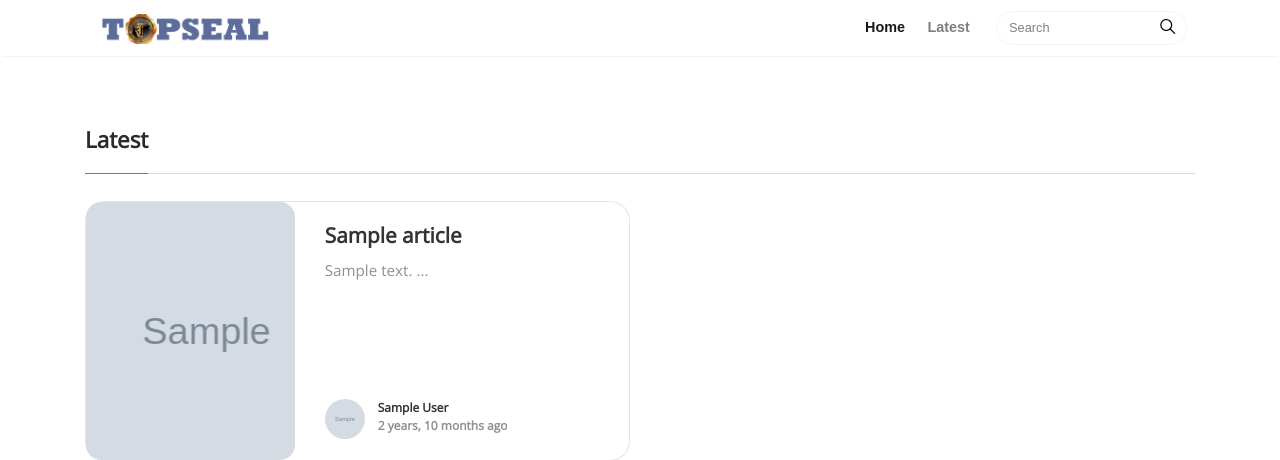
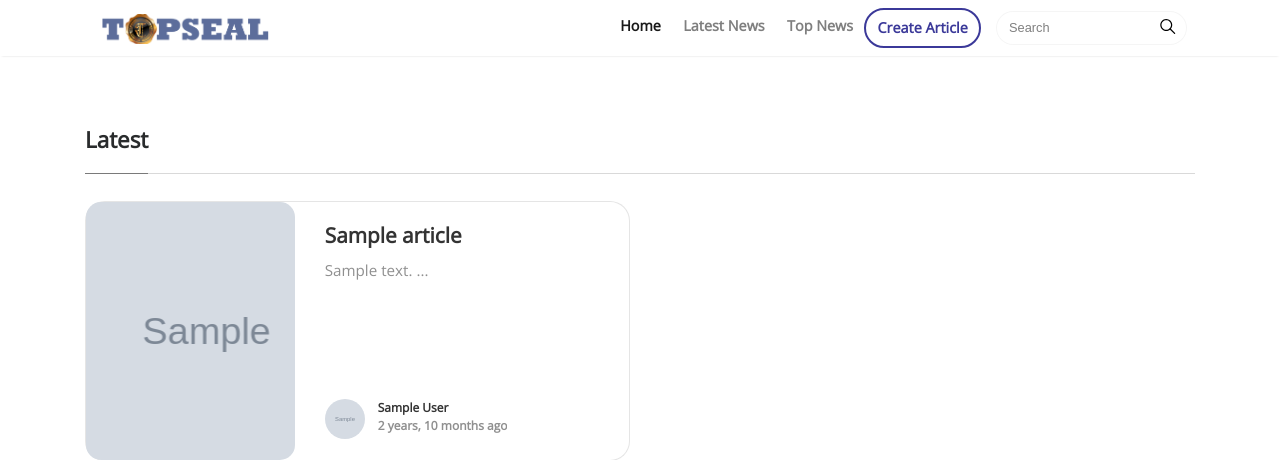
Before and after one commit to AlphaCodz/TSEAL-Website, a Django app: page /latest/ in a window 1280 px wide. Shown: the top 460 px of the page. Run offline with Django 4.2, Linux system fonts and the light colour scheme; tables that the repository leaves empty hold one stand-in row (values such as "Sample post"); grey boxes marked "Sample" are stand-in pictures; some libraries are stand-ins or nearby versions.

Commit message:
pushing on

```diff
--- a/Topseal-website/blog/models.py
+++ b/Topseal-website/blog/models.py
@@ -1,6 +1,8 @@
 from django.db import models
 from django.contrib.auth.models import AbstractUser, UserManager, BaseUserManager
 from django.urls import reverse
+# from sorl.thumbnail import get_thumbnail
+
 
 # Create your models here.
 
@@ -28,19 +30,11 @@ class MyUser(AbstractUser):
         ('D', 'Draft'),
         ('P', 'Published'),
     )
-    GENDER_CHOICES = (
-        ('M', 'Male'),
-        ('F', 'Female'),
-        ('O', 'Other'),
-        )
-    gender = models.CharField(max_length= 10, choices=GENDER_CHOICES)
     first_name = models.CharField(max_length=250)
     last_name = models.CharField(max_length=250)
     profile_image = models.ImageField(upload_to="profile_images/", null=True)
     email = models.EmailField(unique=True)
-    username = models.CharField(blank=True, max_length=100)
-    verified_email = models.BooleanField(default=False)
-    verified_phonenumber = models.BooleanField(default=False, null=True)
+    writer = models.BooleanField(default=False)
 
     USERNAME_FIELD = "email"
     REQUIRED_FIELDS = []
@@ -54,12 +48,15 @@ class Article(models.Model):
     title = models.CharField(max_length=300, unique=True)
     author = models.ForeignKey(MyUser, on_delete=models.PROTECT)
     description_image = models.ImageField(upload_to="article_images/", null=True)
+    image_description = models.CharField(max_length=100, null=True)
+    nb = models.TextField(null=True)
     content = models.TextField()
     tag1 = models.CharField(max_length=100, null=True)
     tag2 = models.CharField(max_length=100, null=True)
     tag3 = models.CharField(max_length=100, null=True)
-    feature_story = models.BooleanField(default=False,null=True)
     published_at = models.DateTimeField(auto_now_add=True, null=True)
+    featured = models.BooleanField(default=False, null=True)
+    top_story = models.BooleanField(default=False, null=True)
 
     def __str__(self):
         return f"Title: {self.title}  ||  Author: {self.author.first_name} {self.author.last_name}"
--- /dev/null
+++ b/Topseal-website/blog/registration.py
@@ -0,0 +1 @@
+from django.forms import ModelForm
--- a/Topseal-website/blog/templates/article_detail.html
+++ b/Topseal-website/blog/templates/article_detail.html
@@ -23,7 +23,7 @@ font-family: 'Open Sans', sans-serif; font-weight:bold;">
 		<img class="featured-image img-fluid" src="{{articles.description_image.url}}" alt="" style="border-radius: 10px;">
 		<blockquote>
 			<!-- Put image description here -->
-			image description: Mr Tanko Mohammed poses for Topseal Media reporters
+			{{articles.image_description}}
 			<!-- Source: Google  -->
 		</blockquote>
 		<!-- End Featured Image -->
@@ -36,7 +36,7 @@ font-family: 'Open Sans', sans-serif; font-weight:bold;">
 			<p>
 				{{articles.content}}
 				<blockquote>
-					Do you know that Nigeria ranks one of the Top African Countries with a large GPD?
+					{{articles.nb}}
 					<!-- LISTS, FACTS, NB's e.t.c -->
 				</blockquote>
 			</p>
--- a/Topseal-website/blog/templates/article_list.html
+++ b/Topseal-website/blog/templates/article_list.html
@@ -14,7 +14,8 @@
 	================================================== -->
 	<section class="recent-posts">
 	<div class="section-title">
-		<h2><span>All Stories</span></h2>
+		<h2 style="border-radius: 20px; font-family: 'Lato', sans-serif;
+		font-family: 'Open Sans', sans-serif; font-weight:bold; font-weight:bolder;"><span>All Stories</span></h2>
 	</div>
 	<div class="card-columns listrecent">
 
@@ -27,7 +28,7 @@
 			</a>
 			<div class="card-block">
 				<h2 class="card-title"><a href="{{articles.id}}">{{articles.title}}</a></h2>
-				<h4 class="card-text">{{articles.content|slice:"200"}} ....</h4>
+				<h4 class="card-text" style="font-weight:bold;">{{articles.content|slice:"200"}} ....</h4>
 				<div class="metafooter">
 					<div class="wrapfooter">
 						<span class="meta-footer-thumb">
@@ -82,5 +83,6 @@
 <script src="{% static 'js/bootstrap.min.js' %}"></script>
 <script src="{% static 'js/ie10-viewport-bug-workaround.js' %}"></script>
 </body>
+</html>
 
 {% endblock %}
--- a/Topseal-website/blog/templates/author.html
+++ b/Topseal-website/blog/templates/author.html
@@ -152,6 +152,6 @@
 <script src="https://cdnjs.cloudflare.com/ajax/libs/tether/1.4.0/js/tether.min.js" integrity="sha384-DztdAPBWPRXSA/3eYEEUWrWCy7G5KFbe8fFjk5JAIxUYHKkDx6Qin1DkWx51bBrb" crossorigin="anonymous"></script>
 <script src="{% static 'js/bootstrap.min.js' %}"></script>
 <script src="{% static 'js/ie10-viewport-bug-workaround.js' %}"></script>
+
 </body>
-
 {% endblock %}
--- a/Topseal-website/blog/templates/webadmin/base.html
+++ b/Topseal-website/blog/templates/webadmin/base.html
@@ -32,14 +32,24 @@
             <!-- End Logo -->
             <div class="collapse navbar-collapse" id="navbarsExampleDefault">
                 <!-- Begin Menu -->
-                <ul class="navbar-nav ml-auto" style="font-family:sans-serif; font-weight:bold;">
+                <ul class="navbar-nav ml-auto" style="font-family: 'Lato', sans-serif;
+                font-family: 'Open Sans', sans-serif; font-weight:bold;">
                     <li class="nav-item active">
                         <a class="nav-link" href="{% url 'blog:index' %}">Home <span class="sr-only">(current)</span></a>
-                        </li>
+                    </li>
 
-                        <li class="nav-item">
-                    <a class="nav-link" href="{% url 'blog:latest' %}">Latest</a>
+                    <li class="nav-item">
+                        <a class="nav-link" href="{% url 'blog:latest' %}">Latest News</a>
                     </li>
+
+                    <li class="nav-item">
+                        <a class="nav-link" href="{% url 'blog:latest' %}">Top News</a>
+                    </li>
+
+                    <li class="nav-item">
+                        <a class="nav-link" href="{% url 'blog:create' %}" style="border: 2px solid black; color:rgb(59, 57, 153); border-radius:20px; border-color:rgb(59, 57, 153); text-align:center;">Create Article</a>
+                    </li>
+
 
 
                 </ul>
--- a/Topseal-website/blog/templates/webadmin/latest.html
+++ b/Topseal-website/blog/templates/webadmin/latest.html
@@ -1,7 +1,9 @@
 {% extends "webadmin/base.html" %}
 {% block body %}
+{% load static %}
 <!-- Begin Featured
 	================================================== -->
+<body>
 	<section class="featured-posts" style="border-radius: 20px; font-family: 'Lato', sans-serif;
     font-family: 'Open Sans', sans-serif; font-weight:bold;">
         <div class="section-title">
@@ -49,5 +51,11 @@
 
         </div>
         </section>
+<script src="{% static 'js/jquery.min.js' %}"></script>
+<script src="https://cdnjs.cloudflare.com/ajax/libs/tether/1.4.0/js/tether.min.js" integrity="sha384-DztdAPBWPRXSA/3eYEEUWrWCy7G5KFbe8fFjk5JAIxUYHKkDx6Qin1DkWx51bBrb" crossorigin="anonymous"></script>
+<script src="{% static 'js/bootstrap.min.js' %}"></script>
+<script src="{% static 'js/ie10-viewport-bug-workaround.js' %}"></script>
+</body>
+</html>
 
 {% endblock %}
--- a/Topseal-website/blog/urls.py
+++ b/Topseal-website/blog/urls.py
@@ -8,5 +8,6 @@ urlpatterns = [
     path("home/", HomePage.as_view(), name="index"),
     re_path(r"^latest/$",LatestArticlePage.as_view(), name="latest"),
     re_path(r'^home/(?P<pk>\d+)/$', Details.as_view(), name='book-detail'),
-    re_path(r'latest/(?P<pk>\d+)/$', ContentDetails.as_view(), name="content-details")
+    re_path(r'latest/(?P<pk>\d+)/$', ContentDetails.as_view(), name="content-details"),
+    re_path(r'create/article/', views.CreateArticle,name="create")
 ]
--- a/Topseal-website/blog/views.py
+++ b/Topseal-website/blog/views.py
@@ -1,7 +1,9 @@
-from django.shortcuts import render
+from django.shortcuts import render, redirect
 from django.http import HttpResponse
 from .models import Article
 from django.views.generic import DetailView, ListView, TemplateView
+from .forms import ArticleForm
+
 
 # Create your views here.
 # HOME PAGE
@@ -28,3 +30,16 @@ class ContentDetails(DetailView):
     model = Article
     template_name = "article_detail.html"
     context_object_name = "articles"
+
+def CreateArticle(request):
+    if request.method == 'POST':
+        form = ArticleForm(request.POST, request.FILES)
+        if form.is_valid():
+            form.save()
+
+            return redirect('/home')
+        else:
+            print(form.errors.as_data())
+    form = ArticleForm()
+    context = {"form":form}
+    return render(request, 'create_article.html', context)
--- a/Topseal-website/config/settings.py
+++ b/Topseal-website/config/settings.py
@@ -45,7 +45,9 @@ INSTALLED_APPS = [
     'django.contrib.sessions',
     'django.contrib.messages',
     'django.contrib.staticfiles',
-    'blog'
+    'blog',
+    'sorl.thumbnail'
+
 ]
 
 MIDDLEWARE = [
```
Also changed, not shown: Topseal-website/blog/forms.py (+9 -0 lines), Topseal-website/blog/templates/create_article.html (added, +26 -0 lines).
